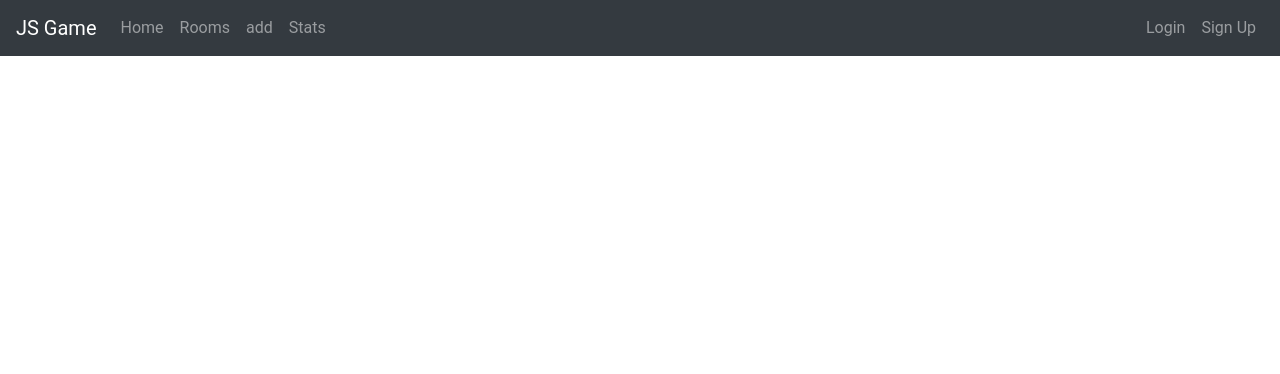
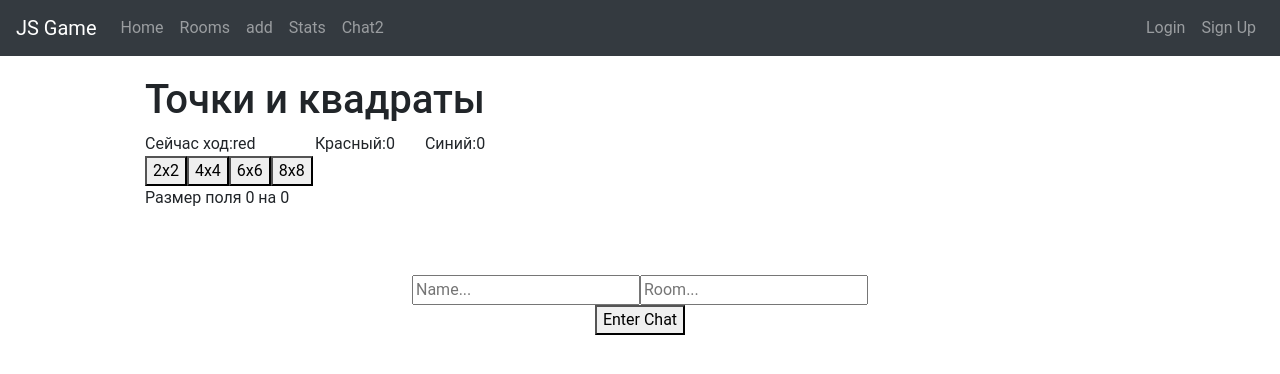
Before and after one commit to horizoncoder/OnlineGame, a React (Create React App) app in the folder client/: page /chat2 in a window 1280 px wide. Shown: the top 374 px of the page. Built offline with nearby package versions, Linux system fonts and the light colour scheme; what redux-socket.io would draw is missing.

Commit message:
conection room fix

```diff
--- a/client/src/App.jsx
+++ b/client/src/App.jsx
@@ -18,6 +18,7 @@ import RegisterS from "./components/RegisterS";
 import ChooseRoom from "./components/ChooseRoom";
 import Room from "./components/Room";
 import Chat from "./components/Chat";
+import Chat2 from "./components/Chat2";
 import BoardUser from "./components/BoardUser";
 import BoardAdmin from "./components/BoardAdmin";
 import BoardModerator from "./components/BoardModerator";
@@ -43,6 +44,7 @@ function App() {
             <Route exact path="/game" component={Game} />
             <Route exact path="/chooseroom" component={ChooseRoom} />
             <Route exact path="/chat" component={Chat} />
+            <Route exact path="/chat2" component={Chat2} />
             <Route exact path="/registers" component={RegisterS} />
             <Route exact path="/profile" component={Profile} />
             <Route exact path="/home" component={Home} />
--- a/client/src/components/Chat.jsx
+++ b/client/src/components/Chat.jsx
@@ -49,9 +49,8 @@ const Chat = ({ location }) => {
   };
   const test = (e) => {
     e.preventDefault();
-    socket.emit("users");
+    socket.emit("switch");
   };
-
   console.log(message, messages);
   return (
     <div className="outContainer">
--- /dev/null
+++ b/client/src/components/Chat2.jsx
@@ -0,0 +1,101 @@
+import React, { useState, useEffect } from "react";
+import io from "socket.io-client";
+import "./App.css";
+import ScrollToBottom from "react-scroll-to-bottom";
+import Game from "./Game";
+import { socket } from "../store";
+const CONNECTION_PORT = "localhost:5000/";
+
+function Chat2() {
+  // Before Login
+  const [loggedIn, setLoggedIn] = useState(false);
+  const [room, setRoom] = useState("");
+  const [userName, setUserName] = useState("");
+
+  // After Login
+  const [message, setMessage] = useState("");
+  const [messageList, setMessageList] = useState([]);
+
+  useEffect(() => {
+    socket.on("action", (data) => {
+      setMessageList([...messageList, data]);
+    });
+  });
+  const connectToRoom = () => {
+    setLoggedIn(true);
+    socket.emit("join_room", room);
+  };
+
+  const sendMessage = async () => {
+    let messageContent = {
+      room: room,
+      content: {
+        author: userName,
+        message: message,
+      },
+    };
+
+    await socket.emit("switch", messageContent);
+    setMessageList([...messageList, messageContent.content]);
+    setMessage("");
+  };
+
+  return (
+    <>
+      <Game />
+      <div className="App">
+        {!loggedIn ? (
+          <div className="logIn">
+            <div className="inputs">
+              <input
+                type="text"
+                placeholder="Name..."
+                onChange={(e) => {
+                  setUserName(e.target.value);
+                }}
+              />
+              <input
+                type="text"
+                placeholder="Room..."
+                onChange={(e) => {
+                  setRoom(e.target.value);
+                }}
+              />
+            </div>
+            <button onClick={connectToRoom}>Enter Chat</button>
+          </div>
+        ) : (
+          <div className="chatContainer">
+            <div className="messages">
+              {messageList.map((val, key) => {
+                return (
+                  <div
+                    className="messageContainer"
+                    id={val.author == userName ? "You" : "Other"}
+                  >
+                    <div className="messageIndividual">
+                      {val.author}: {val.message}
+                    </div>
+                  </div>
+                );
+              })}
+            </div>
+
+            <div className="messageInputs">
+              <input
+                type="text"
+                placeholder="Message..."
+                onChange={(e) => {
+                  setMessage(e.target.value);
+                }}
+              />
+              <button onClick={sendMessage}>Send</button>
+            </div>
+          </div>
+        )}
+      </div>
+    </>
+  );
+}
+
+export default Chat2;
--- a/client/src/components/Navibar.jsx
+++ b/client/src/components/Navibar.jsx
@@ -63,6 +63,11 @@ class Navibar extends Component {
                 Stats
               </Link>
             </li>
+            <li className="nav-item">
+              <Link to="/chat2" className="nav-link">
+                Chat2
+              </Link>
+            </li>
             {showModeratorBoard && (
               <li className="nav-item">
                 <Link to="/mod" className="nav-link">
--- a/client/src/store.js
+++ b/client/src/store.js
@@ -5,7 +5,7 @@ import io from 'socket.io-client';
 import thunk from "redux-thunk";
 import reducers from "./reducers";
 
-const socket = io("http://localhost:5000");
+export const socket = io("http://localhost:5000");
 socket.on("action", (data) => {
   console.log({ data });
 });
```
Also changed, not shown: 1 other file (tests, documents, lock files or other folders).
